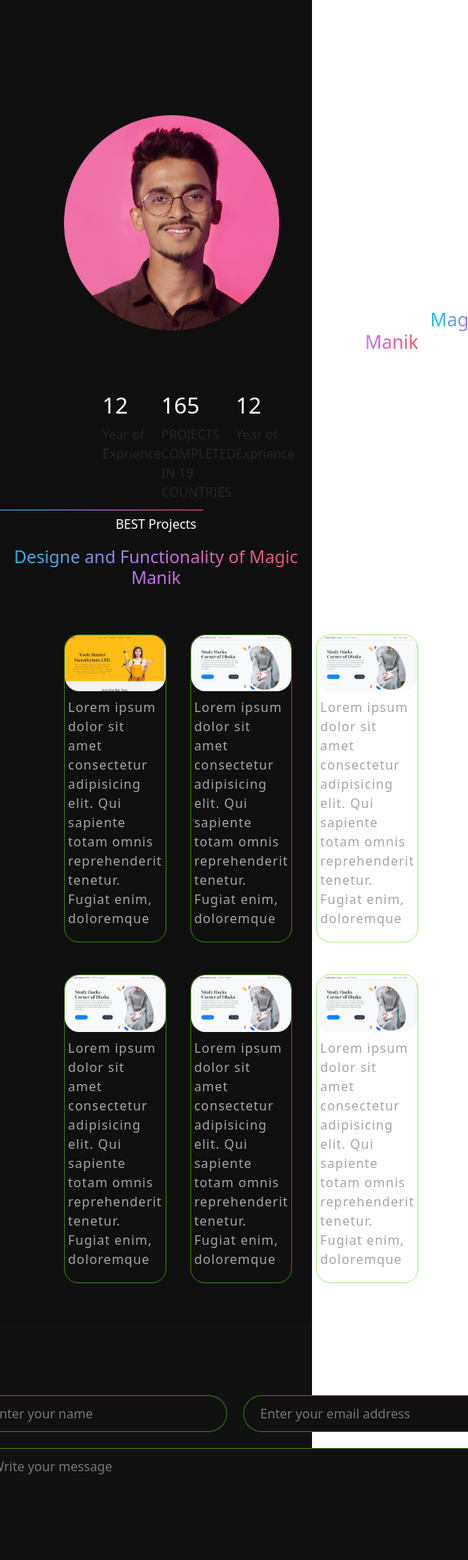
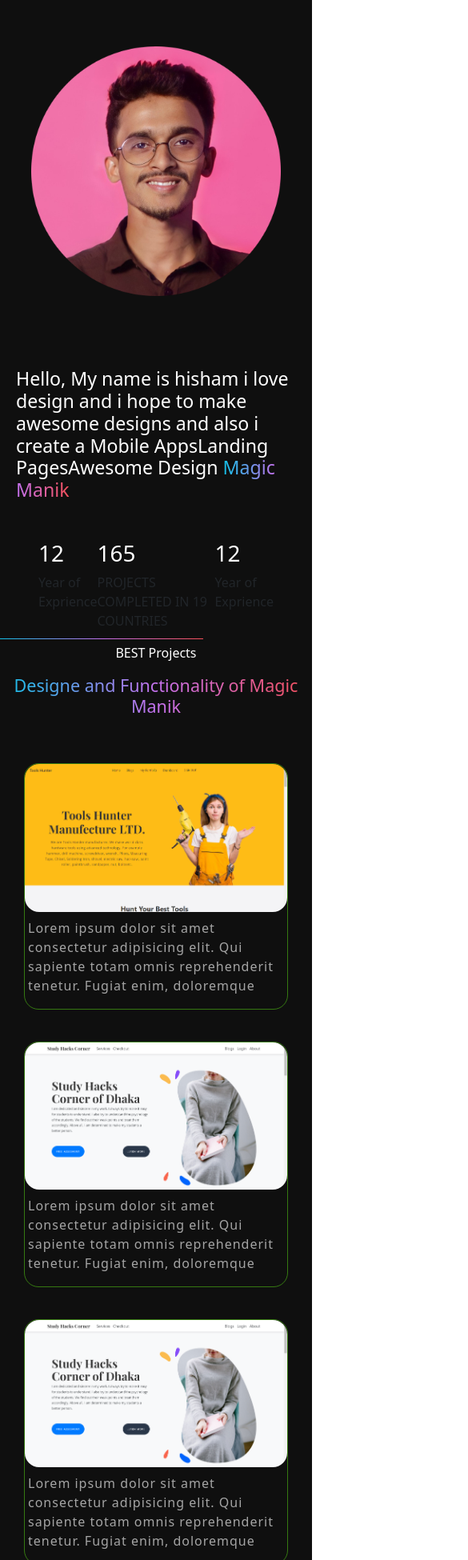
Before and after one commit to MagicManik/magic-manik-client, a React (Create React App) app: page / in a window 390 px wide. Shown: the part 50-2000 px from the top of the page at 80% size, 585 px wide, since content can reach past the window. Built offline with nearby package versions, Linux system fonts and the light colour scheme.

Commit message:
responsive done

```diff
--- a/src/Pages/Home/Banner/Banner.css
+++ b/src/Pages/Home/Banner/Banner.css
@@ -9,6 +9,8 @@
 }
 
 .banner-section img {
+    display: block;
+    margin: 0 auto;
     width: 80%;
 }
 
@@ -26,3 +28,30 @@
     -webkit-background-clip: text;
     -webkit-text-fill-color: transparent;
 }
+
+
+@media screen and (max-width: 481px) {
+
+    .banner-section {
+        display: grid;
+        grid-template-columns: 1fr;
+        align-items: center;
+        grid-gap: 0px;
+        padding: 0px;
+        background-color: #0f0f0f;
+        position: relative;
+    }
+
+
+    .banner-text {
+        padding: 40px 20px;
+    }
+
+
+    .banner-section img {
+        display: block;
+        margin: 50px auto;
+        width: 80%;
+    }
+
+}
--- a/src/Pages/Home/Banner/Banner.js
+++ b/src/Pages/Home/Banner/Banner.js
@@ -9,7 +9,7 @@ const Banner = () => {
                 <img src={manikIslamMahi} alt="Manik Islam Mahi" />
             </div>
             <div>
-                <h3 className='text-white'>
+                <h3 className='text-white banner-text'>
                     Hello, My name is hisham i love design and i hope to make awesome designs and also i create a Mobile AppsLanding PagesAwesome Design <span className='gradient-text-one'>Magic Manik</span>
                 </h3>
             </div>
--- a/src/Pages/Home/Contact/Contact.css
+++ b/src/Pages/Home/Contact/Contact.css
@@ -1,18 +1,25 @@
 .contact-section {
     display: grid;
     grid-template-columns: 1fr 2fr;
-    justify-content: center;
-    padding: 80px 100px;
-    background-color: #111111;
+    justify-content: space-between;
+    padding: 80px 140px;
+    background-color: #171717;
 }
 
+.location-container {
+    color: #a5a5a5;
+}
+
+.contact-form {
+    margin-left: auto;
+}
 
 .contact-form input:nth-child(-n + 2) {
     margin: 10px;
     width: 315px;
-    border-radius: px;
     padding: 10px 20px;
-    background-color: #111111;
+    background-color: #171717;
+
 }
 
 .contact-form input:nth-last-child(-n + 2),
@@ -27,10 +34,35 @@
     border: 1px solid rgba(92, 225, 21, 0.5);
     padding: 10px 20px;
     border-radius: 25px;
-    background-color: #111111;
+    background-color: #171717;
+
 }
 
 .contact-form input:focus,
 .contact-form textarea:focus {
     outline: 1px solid rgba(92, 225, 21, 0.5);
+    border-radius: 25px;
 }
+
+@media screen and (max-width: 576px) {
+    .contact-section {
+        display: grid;
+        grid-template-columns: 1fr;
+        justify-content: space-between;
+        padding: 80px 10px;
+    }
+
+    .contact-form input:nth-child(-n + 2) {
+        display: block;
+        margin: 10px;
+        width: 95%;
+        padding: 10px 20px;
+    }
+
+    .contact-form input:nth-last-child(-n + 2),
+    .contact-form textarea {
+        display: block;
+        width: 95%;
+        margin: 10px;
+    }
+}
--- a/src/Pages/Home/Contact/Contact.js
+++ b/src/Pages/Home/Contact/Contact.js
@@ -29,7 +29,7 @@ const Contact = () => {
 
     return (
         <section className='contact-section'>
-            <div>
+            <div className='location-container'>
                 <h4>Reach Me</h4>
                 <p>Lorem ipsum dolor sit amet consectetur adipisicing elit. Illo dolorum a neque.</p>
                 <p>Dhaka, Bangladesh</p>
@@ -37,16 +37,12 @@ const Contact = () => {
                 <p>+8801682440404</p>
                 <p>contact@magicmanik.com</p>
             </div>
-            <div>
             <form ref={form} onSubmit={sendEmail} className='contact-form'>
                 <input type="text" name="user_name" id="" placeholder='Enter your name' />
                 <input type="email" name="user_email" placeholder='Enter your email address' />
                 <textarea name="message" cols="50" rows="5" placeholder='Write your message' />
                 <input className='text-primary' type="submit" value="Send" />
             </form>
-            </div>
-
-
         </section>
     );
 };
--- a/src/Pages/Home/Projects/Projects.css
+++ b/src/Pages/Home/Projects/Projects.css
@@ -30,3 +30,12 @@
 .project img {
     border-radius: 18px;
 }
+
+@media screen and (max-width: 576px) {
+    .project-container {
+        display: grid;
+        grid-template-columns: repeat(1, 1fr);
+        grid-gap: 40px 30px;
+        padding: 50px 30px;
+    }
+}
--- a/src/Pages/Shared/Footer/Footer.css
+++ b/src/Pages/Shared/Footer/Footer.css
@@ -2,8 +2,8 @@
     display: grid;
     grid-template-columns: 1fr 1.5fr 1fr;
     justify-content: space-between;
-    padding: 70px 100px 10px 100px;
-
+    padding: 100px 100px 10px 100px;
+    background-color: #0f0f0f;
 }
 
 .footer-container {
@@ -20,7 +20,7 @@
 
 .footer-text a {
     text-decoration: none;
-    color: black;
+    color: rgb(224, 224, 224);
 }
 
 .footer-text a:hover {
@@ -53,6 +53,13 @@
     color: #29613d;
 }
 
+.footer-bottom {
+    background-color: #0f0f0f;
+    color: rgb(224, 224, 224);
+    text-align: center;
+    padding: 18px;
+}
+
 
 
 @media screen and (max-width: 576px) {
--- a/src/Pages/Shared/Footer/Footer.js
+++ b/src/Pages/Shared/Footer/Footer.js
@@ -48,8 +48,7 @@ const Footer = () => {
                 </div>
 
             </div>
-
-            <div className='text-center py-4'>Copyright &copy; 2022 magicmanik.com</div>
+            <div className='footer-bottom'>Copyright &copy; 2022 magicmanik.com</div>
 
         </footer>
     );
--- a/src/Pages/Shared/Header/Header.js
+++ b/src/Pages/Shared/Header/Header.js
@@ -8,7 +8,7 @@ import './Header.css'
 
 const Header = () => {
     return (
-        <Navbar sticky='top' className='navbar-style p-2' collapseOnSelect expand="lg" variant="light">
+        <Navbar sticky='top' className='navbar-style p-2' collapseOnSelect expand="lg" variant="dark">
             <Container>
                 <Navbar.Brand className='title-logo fs-4 fw-bold text-white' as={Link} to="/">Magic Manik</Navbar.Brand>
                 <Navbar.Toggle aria-controls="responsive-navbar-nav" />
```
Also changed, not shown: src/assets/images/manik-islam-mahi.png. Lines whose indentation alone changed are shown as unchanged.
